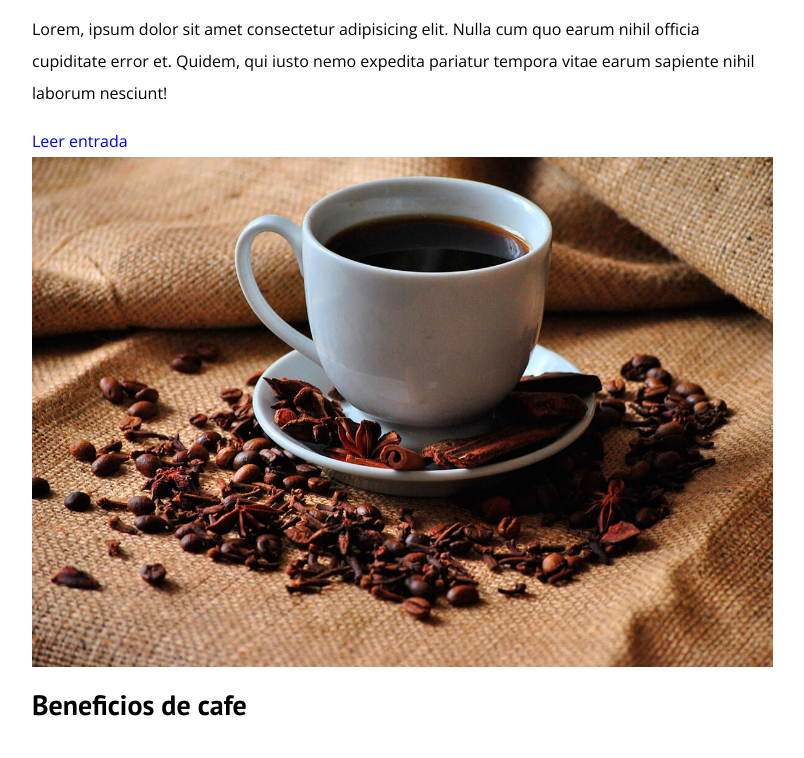
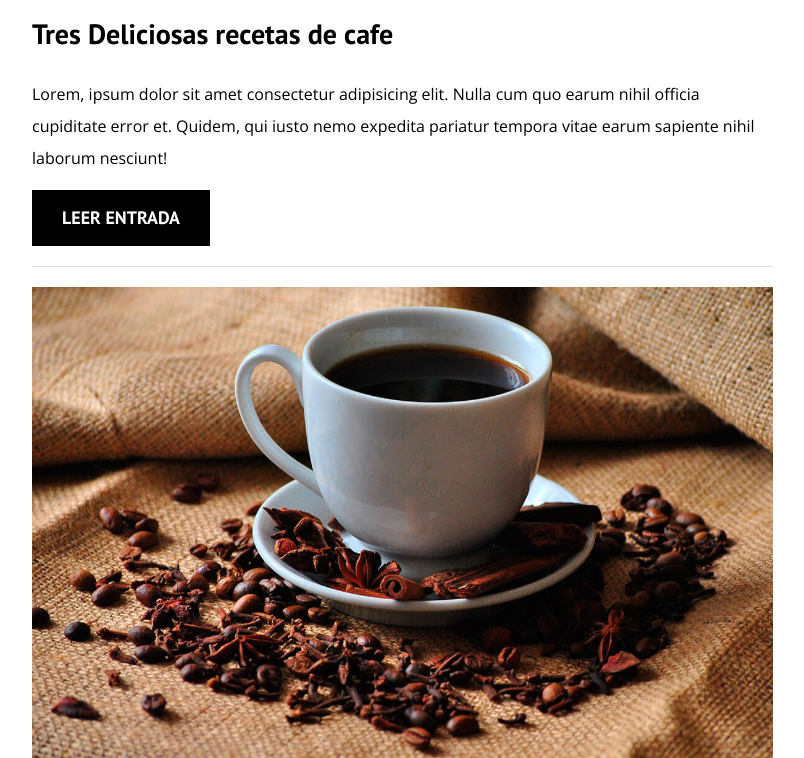
Before and after one commit to cbotello/blog, a plain HTML site: page index.html in a window 1280 px wide. Shown: the part 2042-2800 px from the top of the page, without its empty margins (32-836 px from the left). Drawn offline with nearby package versions, Linux system fonts and the light colour scheme.

Commit message:
styles for posts

```diff
--- a/css/style.css
+++ b/css/style.css
@@ -5,6 +5,8 @@
     --primario: #784D3C;
     --blanco: #FFFFFF;
     --negro: #000;
+
+    --gris: #e1e1e1;
 
 }
 
@@ -108,6 +110,33 @@ img{
     color: var(--blanco);
 }
 
+.entrada{
+    border-bottom: 1px solid var(--gris);
+    margin-bottom: 2rem;
+}
+
+.entrada:last-of-type{
+    border: none;
+    margin-bottom: 0;
+}
+
+.boton{
+    display: block;
+    font-family: var(--fuenteHeading);
+    color: var(--blanco);
+    text-align: center;
+    padding: 1rem 3rem;
+    font-size: 1.8rem;
+    text-transform: uppercase;
+    font-weight: 700;
+    margin-bottom: 2rem;
+
+}
+
+.boton--primario{
+    background-color: var(--negro);
+}
+
 @media (min-width: 768px){
     .barra{
         display: flex;
@@ -129,4 +158,7 @@ img{
         grid-template-columns: 2fr 1fr;
         column-gap: 4rem;
     }
+    .boton{
+        display: inline-block;
+    }
 }
```
